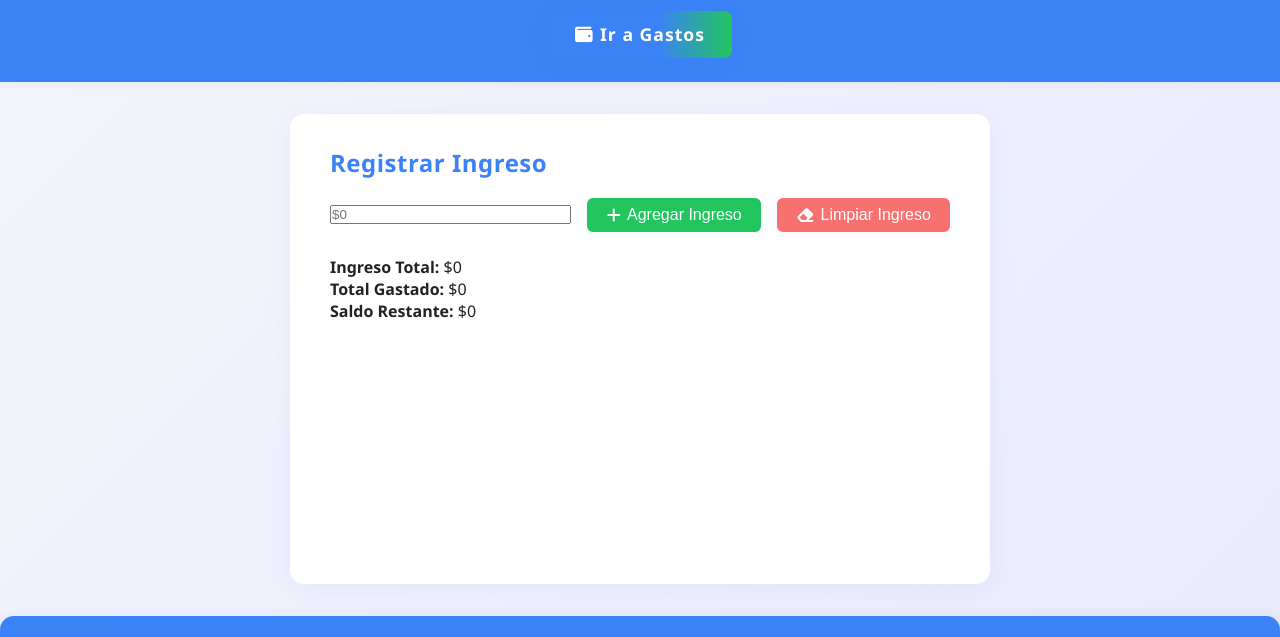
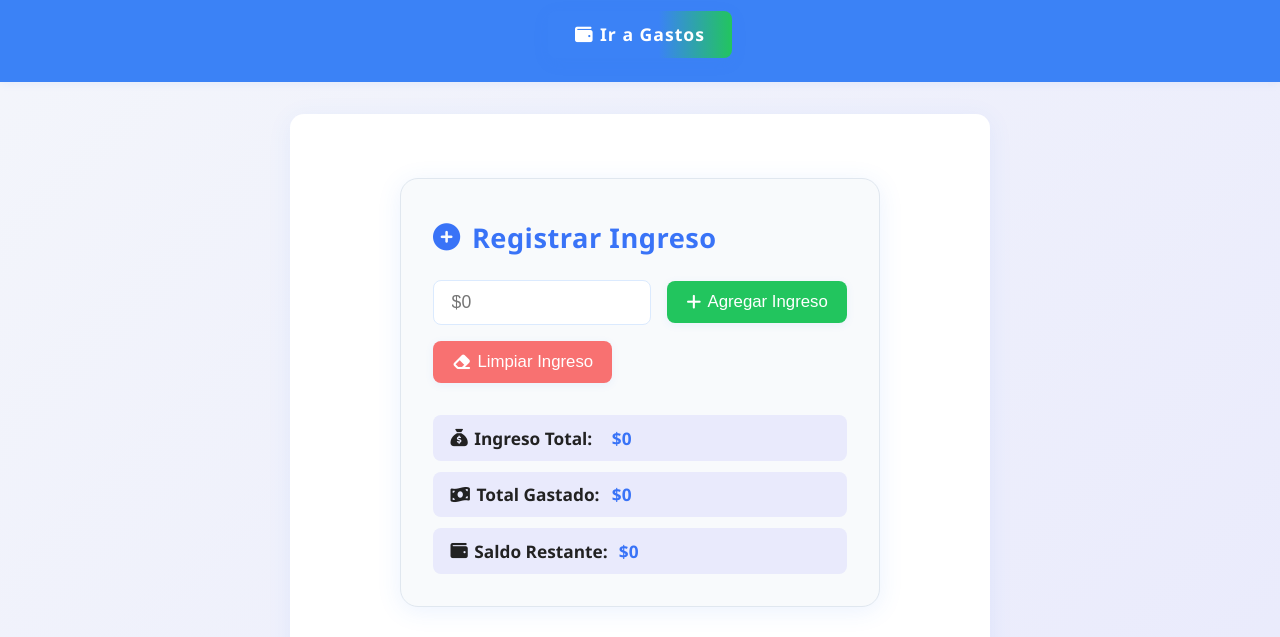
Before and after one commit to MiguelAngelZ1/Control-de-Gastos, a plain HTML site: page index.html in a window 1280 px wide. Shown: the part 83-720 px from the top of the page. Drawn offline with Linux system fonts and the light colour scheme; a script that the page names is missing.

Commit message:
Rediseño del formulario de ingresos

```diff
--- a/css/ingresos.css
+++ b/css/ingresos.css
@@ -1,7 +1,26 @@
-
-
 .ingresos-section {
   margin-bottom: 2rem;
+}
+
+.ingresos-card {
+  background: #f8fafc;
+  border-radius: 18px;
+  box-shadow: 0 4px 24px rgba(59, 130, 246, 0.10);
+  padding: 2.5rem 2rem 2rem 2rem;
+  max-width: 480px;
+  margin: 2rem auto 0 auto;
+  border: 1.5px solid #e0e7ef;
+}
+
+.ingresos-title {
+  color: #3973f7;
+  font-size: 1.7rem;
+  font-weight: 700;
+  margin-bottom: 1.5rem;
+  display: flex;
+  align-items: center;
+  gap: 0.7rem;
+  letter-spacing: 0.5px;
 }
 
 .ingresos-form {
@@ -9,14 +28,87 @@
   gap: 1rem;
   flex-wrap: wrap;
   align-items: center;
-  margin-bottom: 1.5rem;
+  margin-bottom: 2rem;
+  justify-content: flex-start;
 }
 
-.ingreso-input {
+.input-group {
   flex: 1 1 180px;
   min-width: 120px;
 }
 
+.ingreso-input {
+  width: 100%;
+  padding: 0.7rem 1.1rem;
+  border: 1.5px solid #dbeafe;
+  border-radius: 8px;
+  font-size: 1.1rem;
+  background: #fff;
+  transition: border 0.2s;
+  outline: none;
+}
+
+.ingreso-input:focus {
+  border: 1.5px solid #3973f7;
+  background: #f0f6ff;
+}
+
 .btn-add, .btn-clear {
   min-width: 140px;
+  font-size: 1.05rem;
+  font-weight: 500;
+  border-radius: 8px;
+  padding: 0.7rem 1.2rem;
+  box-shadow: 0 2px 8px rgba(59, 130, 246, 0.08);
 }
+
+.resumen-section {
+  margin-top: 1.5rem;
+}
+
+.resumen-grid {
+  display: flex;
+  flex-direction: column;
+  gap: 0.7rem;
+}
+
+.resumen-item {
+  display: flex;
+  align-items: center;
+  gap: 0.7rem;
+  background: #e9eafc;
+  border-radius: 8px;
+  padding: 0.7rem 1.1rem;
+  font-size: 1.08rem;
+}
+
+.resumen-label {
+  font-weight: 600;
+  color: #222;
+  min-width: 150px;
+  display: flex;
+  align-items: center;
+  gap: 0.4rem;
+}
+
+.resumen-value {
+  color: #3973f7;
+  font-weight: 700;
+  font-size: 1.08rem;
+}
+
+@media (max-width: 600px) {
+  .ingresos-card {
+    padding: 1.2rem 0.7rem 1rem 0.7rem;
+    max-width: 98vw;
+  }
+  .ingresos-form {
+    flex-direction: column;
+    gap: 0.7rem;
+  }
+  .resumen-item {
+    flex-direction: column;
+    align-items: flex-start;
+    gap: 0.2rem;
+  }
+}
--- a/index.html
+++ b/index.html
@@ -34,9 +34,12 @@
   <main class="site-main">
     <!-- Sección de Ingresos -->
     <section id="ingresos" class="ingresos-section">
-      <h2 class="section-title">Registrar Ingreso</h2>
+      <div class="ingresos-card">
+        <h2 class="section-title ingresos-title"><i class="fa-solid fa-circle-plus"></i> Registrar Ingreso</h2>
         <form class="ingresos-form">
+          <div class="input-group">
             <input type="text" id="ingresoInput" class="ingreso-input moneda" placeholder="$0">
+          </div>
           <button id="btnAgregarIngreso" type="button" class="btn btn-add">
             <i class="fa-solid fa-plus"></i> Agregar Ingreso
           </button>
@@ -45,10 +48,22 @@
           </button>
         </form>
         <section id="resumen-financiero" class="resumen-section">
-        <p><strong>Ingreso Total:</strong> <span id="ingresoTotal">$0</span></p>
-        <p><strong>Total Gastado:</strong> <span id="totalGastado">$0</span></p>
-        <p><strong>Saldo Restante:</strong> <span id="saldoRestante">$0</span></p>
+          <div class="resumen-grid">
+            <div class="resumen-item">
+              <span class="resumen-label"><i class="fa-solid fa-sack-dollar"></i> Ingreso Total:</span>
+              <span id="ingresoTotal" class="resumen-value">$0</span>
+            </div>
+            <div class="resumen-item">
+              <span class="resumen-label"><i class="fa-solid fa-money-bill-wave"></i> Total Gastado:</span>
+              <span id="totalGastado" class="resumen-value">$0</span>
+            </div>
+            <div class="resumen-item">
+              <span class="resumen-label"><i class="fa-solid fa-wallet"></i> Saldo Restante:</span>
+              <span id="saldoRestante" class="resumen-value">$0</span>
+            </div>
+          </div>
         </section>
+      </div>
     </section>
   </main>
   <!-- PIE DE PÁGINA -->
```
Lines whose indentation alone changed are shown as unchanged.
